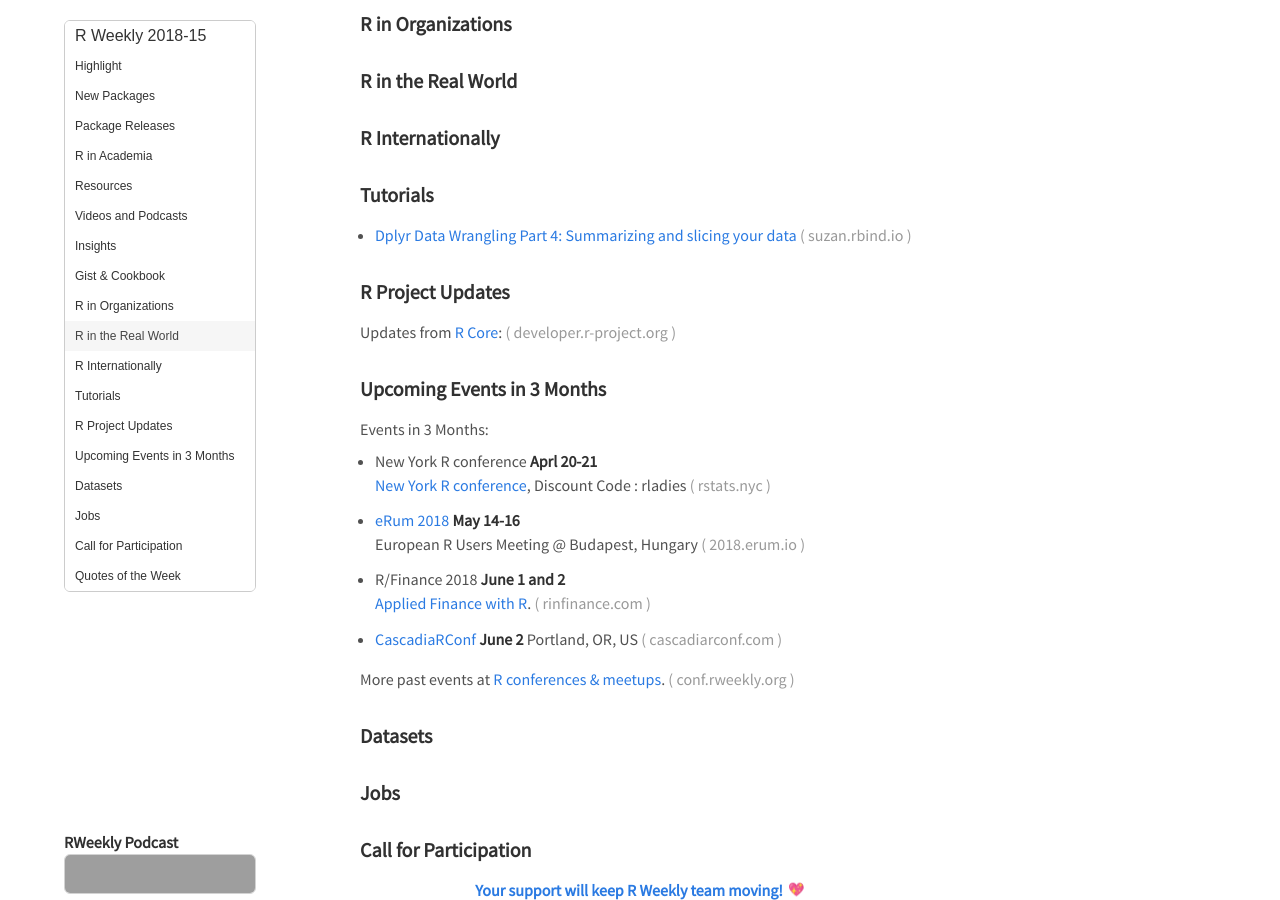
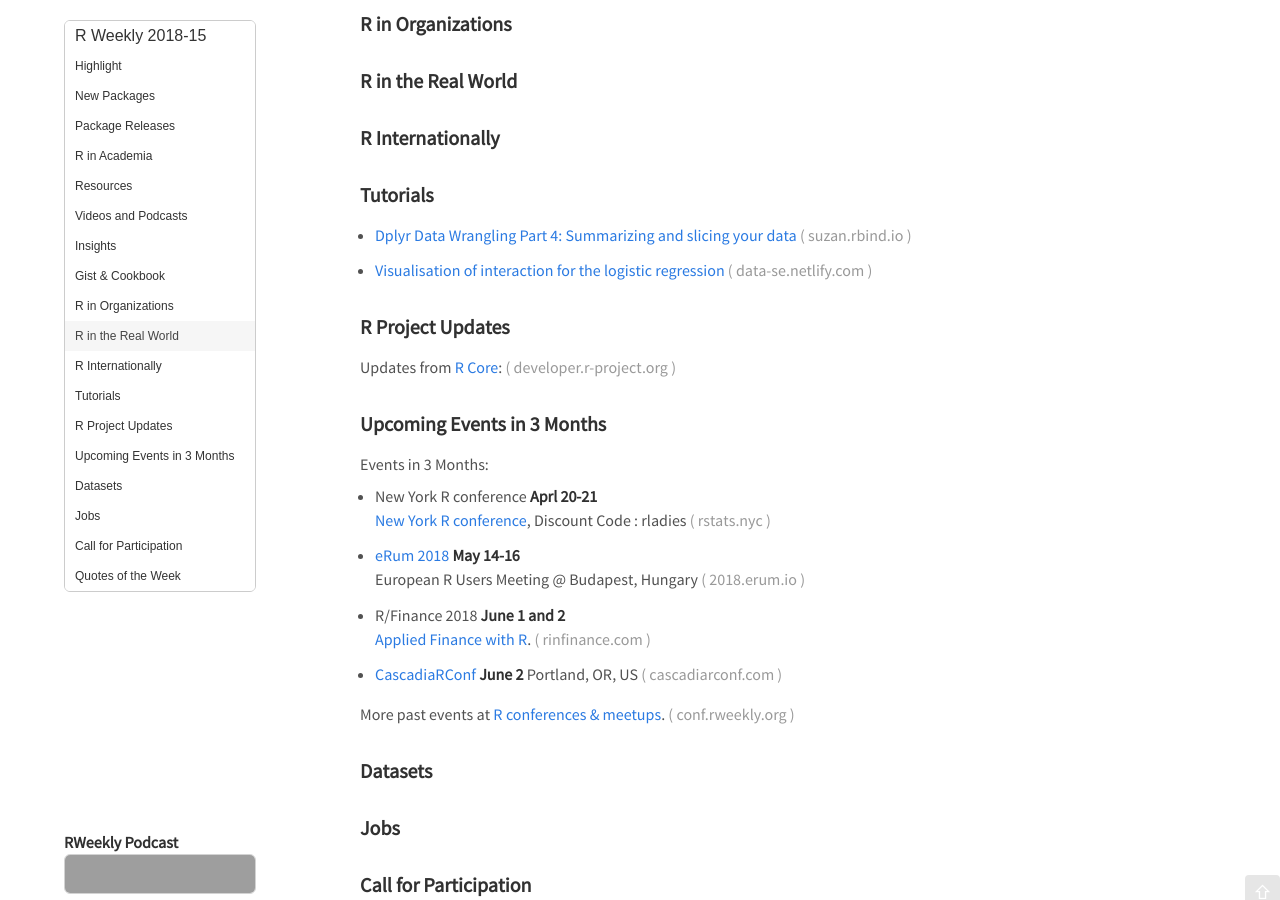
Before and after one commit to rweekly/rweekly.org, a Jekyll site: the page built from draft.md, in a window 1280 px wide and 900 px high, scrolled down 889 px. Built offline with Jekyll 4.4.1, drawn with Linux system fonts in a browser that asks for light colours; emoji names are drawn with the system emoji font; comment, search, counter and statistics services are not loaded; grey boxes are pictures that could not be loaded.

Commit message:
Update draft.md

```diff
--- a/draft.md
+++ b/draft.md
@@ -69,6 +69,8 @@
 
 + [Dplyr Data Wrangling Part 4: Summarizing and slicing your data](https://suzan.rbind.io/2018/04/dplyr-tutorial-4/)
 
++ [Visualisation of interaction for the logistic regression](http://data-se.netlify.com/2018/04/02/visualisation-of-interaction-for-logistic-regression/)
+
 
 <!--<div class="post-more-begin"></div><div class="post-more-end"></div>-->
 
```
